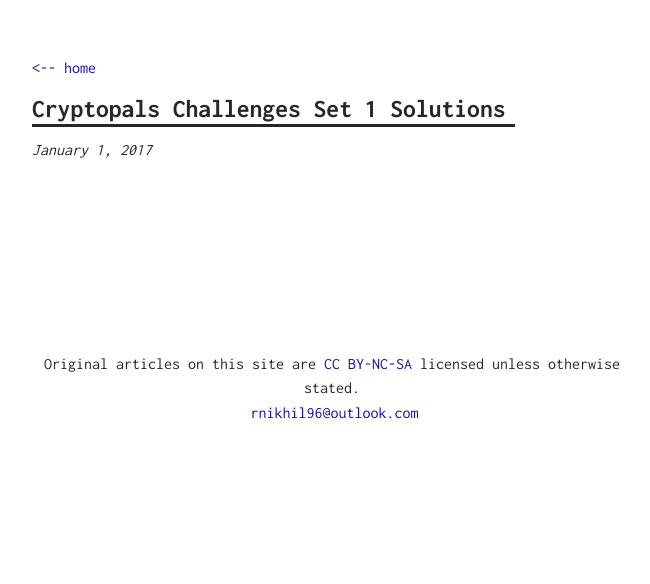
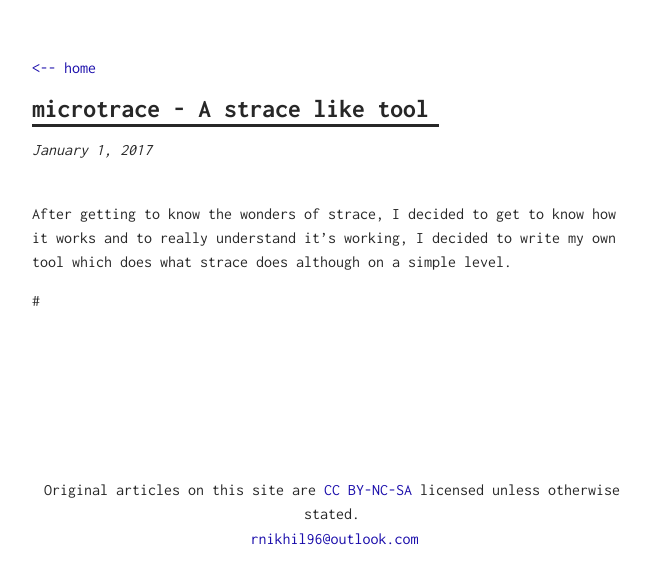
Before and after one commit to rnikhil275/rnikhil275.github.io, a Jekyll site: the page built from _posts/normal/2017-01-01-strace-internals-clone.md, in a window 1280 px wide. Shown: the top 584 px of the page, without its empty margins (308-958 px from the left). Built offline with Jekyll 4.4.1, drawn with Linux system fonts in a browser that asks for light colours; comment, search, counter and statistics services are not loaded.

Commit message:
add comments

```diff
--- a/_posts/normal/2017-01-01-strace-internals-clone.md
+++ b/_posts/normal/2017-01-01-strace-internals-clone.md
@@ -1,5 +1,9 @@
 ---
 layout: post
-title: Cryptopals Challenges Set 1 Solutions
+title: microtrace - A strace like tool
 comments: True
 ---
+
+After getting to know the wonders of strace, I decided to get to know how it works and to really understand it's working, I decided to write my own tool which does what strace does although on a simple level.
+
+#
```
